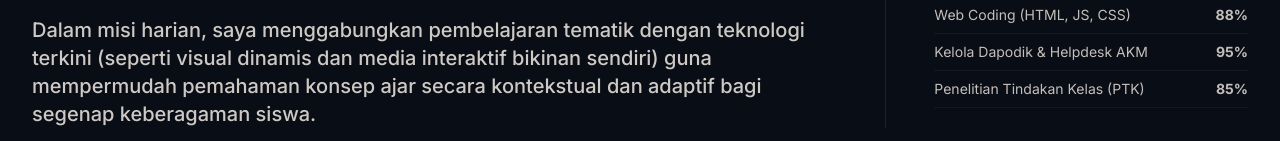
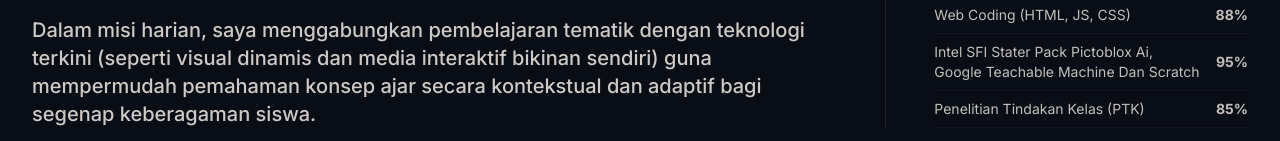
Before and after one commit to portofoliowindu/portofoliowindu.github.io, a plain HTML site: page index.html in a window 1280 px wide. Shown: the part 1856-1997 px from the top of the page. Drawn offline with nearby package versions, Linux system fonts and the light colour scheme; no server answers; animation ran at ten frames a second.

Commit message:
first commit

```diff
--- a/index.html
+++ b/index.html
@@ -211,7 +211,7 @@
                         <ul class="space-y-2 text-sm text-textSand/85">
                             <li class="flex justify-between border-b border-textSand/5 pb-2"><span>Articulate Storyline 3</span><span class="font-bold">92%</span></li>
                             <li class="flex justify-between border-b border-textSand/5 pb-2"><span>Web Coding (HTML, JS, CSS)</span><span class="font-bold">88%</span></li>
-                            <li class="flex justify-between border-b border-textSand/5 pb-2"><span>Kelola Dapodik &amp; Helpdesk AKM</span><span class="font-bold">95%</span></li>
+                            <li class="flex justify-between items-center gap-4 border-b border-textSand/5 pb-2"><span>Intel SFI Stater Pack Pictoblox Ai, Google Teachable Machine Dan Scratch</span><span class="font-bold shrink-0">95%</span></li>
                             <li class="flex justify-between border-b border-textSand/5 pb-2"><span>Penelitian Tindakan Kelas (PTK)</span><span class="font-bold">85%</span></li>
                         </ul>
                     </div>
```
Also changed, not shown: 1 other file.
